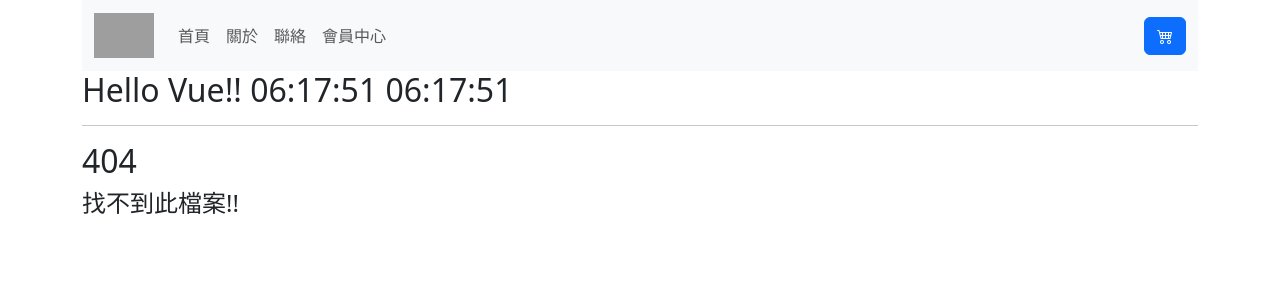
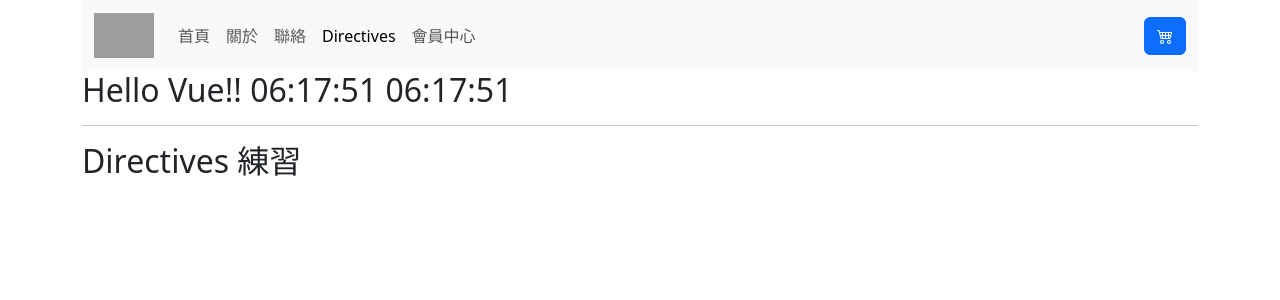
Before and after one commit to HsiaoHungWang/vue-fuen144, a Vue app: page /directives in a window 1280 px wide. Before the commit this address had no page. Shown: the top 300 px of the page. Built offline with nearby package versions, Linux system fonts and the light colour scheme; grey boxes are pictures that could not be loaded.

Commit message:
建立一個新的 Directives Component

```diff
--- a/src/components/NavbarComponent.vue
+++ b/src/components/NavbarComponent.vue
@@ -23,6 +23,9 @@
             <RouterLink class="nav-link" activeClass="active"  :to="{name:'contact'}">聯絡</RouterLink>
         </li>
         <li class="nav-item">
+            <RouterLink class="nav-link" activeClass="active"  :to="{name:'directives'}">Directives</RouterLink>
+        </li>
+        <li class="nav-item">
             <RouterLink class="nav-link" activeClass="active"  :to="{name: 'member', params:{id:3}}">會員中心</RouterLink>
         </li>
       </ul>
--- a/src/router.js
+++ b/src/router.js
@@ -7,6 +7,7 @@ import Team1View from "./views/Team1View.vue"
 import Team2View from "./views/Team2View.vue"
 import MemberCenter from "./views/MemberCenter.vue"
 import NotFound from "./views/NotFound.vue"
+import DirectivesView from "./views/DirectivesView.vue"
 
 //路由設定
 //URL <---> Path => 載入 Component
@@ -53,6 +54,12 @@ const routes = [
         name: 'contact'
     },
     {
+        //http://localhost:5173/directives
+        path: '/directives',
+        component: DirectivesView,
+        name: 'directives'
+    },
+    {
         //路由參數
         //http://localhost:5173/member/12
         path: '/member/:id',
--- /dev/null
+++ b/src/views/DirectivesView.vue
@@ -0,0 +1,13 @@
+<script setup>
+
+</script>
+
+<template>
+    <div>
+    <h2>Directives 練習</h2>
+    </div>
+</template>
+
+<style lang="css" scoped>
+
+</style>
```
